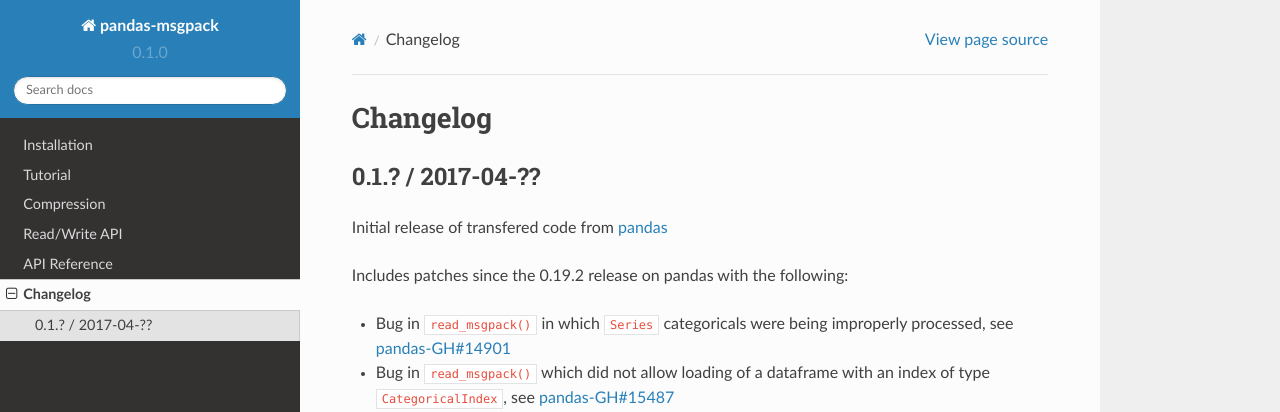
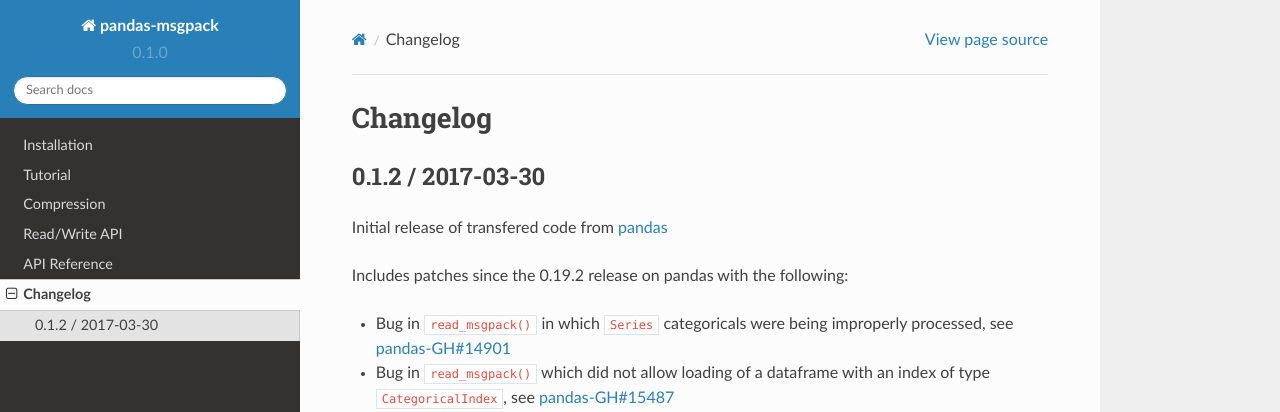
Before and after one commit to pandas-dev/pandas-msgpack, a Sphinx documentation site: the page built from docs/source/changelog.rst, in a window 1280 px wide. Shown: the top 412 px of the page. Built offline with Sphinx 7.4.7 and the Read the Docs theme 2.0.0, drawn with Linux system fonts in a browser that asks for light colours.

Commit message:
initial release

```diff
--- a/docs/source/changelog.rst
+++ b/docs/source/changelog.rst
@@ -1,7 +1,7 @@
 Changelog
 =========
 
-0.1.? / 2017-04-??
+0.1.2 / 2017-03-30
 ------------------
 
 Initial release of transfered code from `pandas <https://github.com/pandas-dev/pandas>`__
```
